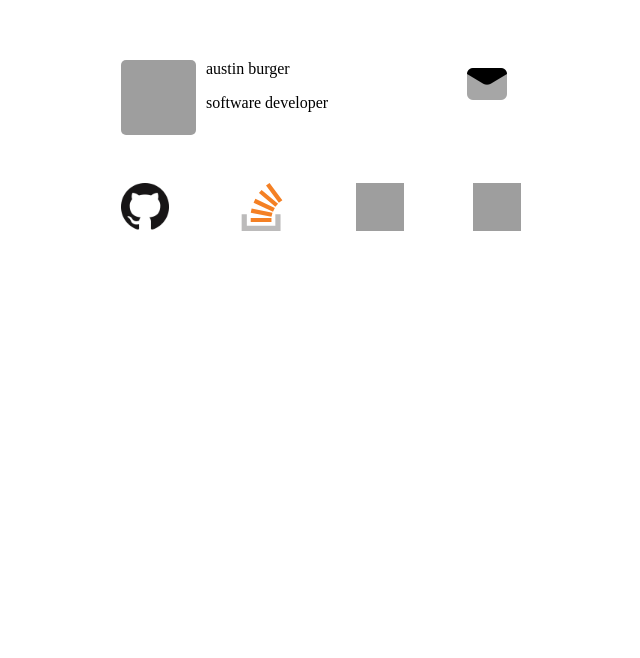
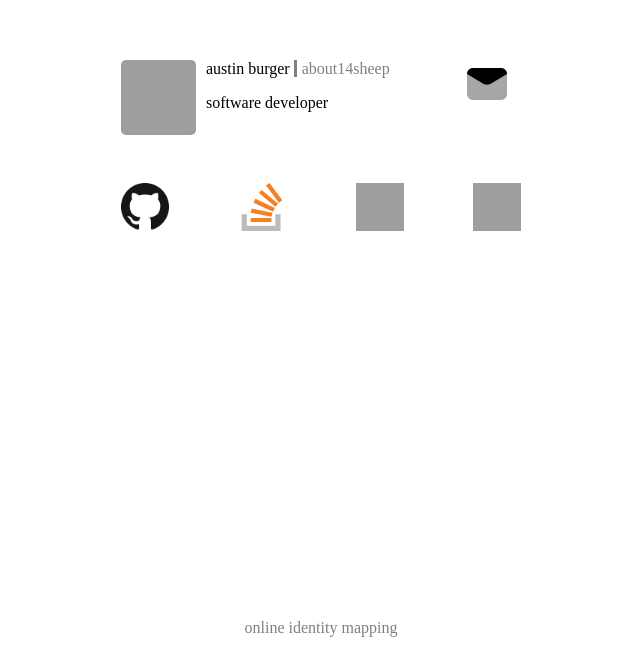
Before and after one commit to about14sheep/about14sheep.github.io, a plain HTML site: page index.html in a window 1280 px wide. Shown: the part 142-800 px from the top of the page, without its empty margins (319-959 px from the left). Drawn offline with Linux system fonts and the light colour scheme; grey boxes are pictures that could not be loaded.

Commit message:
adds footer

```diff
--- a/index.html
+++ b/index.html
@@ -5,7 +5,7 @@
     <meta http-equiv="X-UA-Compatible" content="IE=edge">
     <meta name="viewport" content="width=device-width, initial-scale=1.0">
     <link rel="stylesheet" href="./main.css">
-    <title>online identity mapping</title>
+    <title>austin burger | about14sheep</title>
 </head>
 <body>
     <div class="card-body">
@@ -15,7 +15,7 @@
                     <img src="https://avatars.githubusercontent.com/u/42685291?s=400&u=ac18527f45d40abab39ffb6c8e36a26c0c6c6e13&v=4" width="75" height="75" style="border-radius: 5px;">
                 </div>
                 <div class="info-titles">
-                    <p style="margin-top: 0px;">austin burger</p>
+                    <p style="margin-top: 0px;">austin burger <span style="color: gray; border-left: solid; padding-left: 5px;">about14sheep</span></p>
                     <p style="margin-top: 0px;">software developer</p>
                 </div>
             </div>
@@ -40,5 +40,8 @@
             </a>
         </div>
     </div>
+    <div class="footer">
+        <p style="color: gray;">online identity mapping</p>
+    </div>
 </body>
 </html>
--- a/main.css
+++ b/main.css
@@ -1,7 +1,13 @@
 body {
     display: flex;
-    justify-content: center;
+    flex-direction: column;
+    justify-content: space-between;
+    align-items: center;
     margin: 15%;
+}
+.footer {
+    position: fixed;
+    bottom: 5px;
 }
 .email {
     margin-right: 10px;
```
